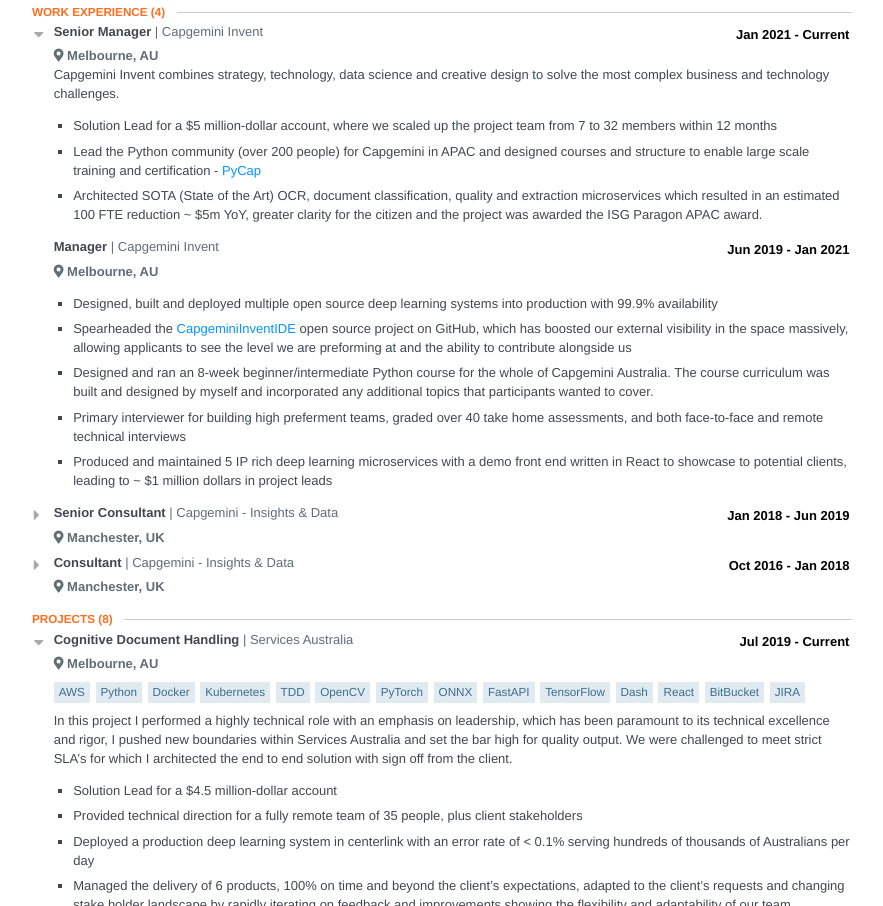
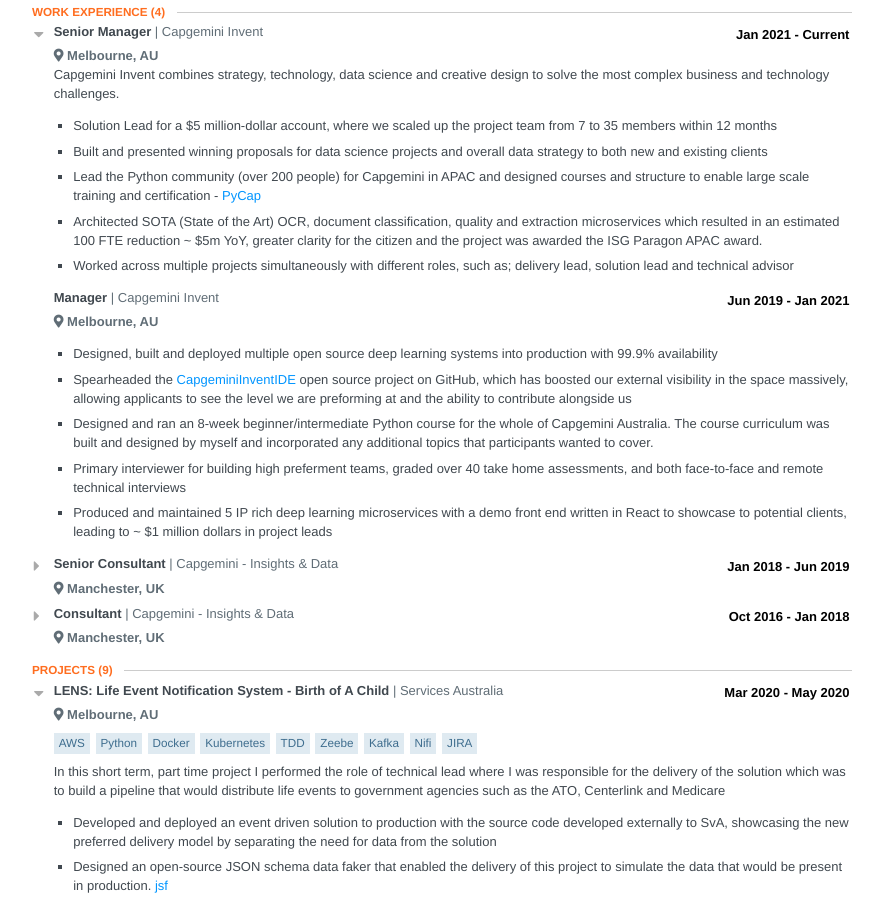
Before and after one commit to ghandic/resume, a plain HTML site: page index.html in a window 1280 px wide. Shown: the part 482-1388 px from the top of the page, without its empty margins (198-1081 px from the left). Drawn offline with Linux system fonts and the light colour scheme.

Commit message:
deploy: 175f868a87ac18c06e90182b75a45d1ad16e8d61

```diff
--- a/index.html
+++ b/index.html
@@ -840,9 +840,11 @@
      			<div class="item" id="work-item">
     				<div class="summary"><p>Capgemini Invent combines strategy, technology, data science and creative design to solve the most complex business and technology challenges.</p></div>
     				<ul class="highlights">
-    					<li><p>Solution Lead for a $5 million-dollar account, where we scaled up the project team from 7 to 32 members within 12 months</p></li>
+    					<li><p>Solution Lead for a $5 million-dollar account, where we scaled up the project team from 7 to 35 members within 12 months</p></li>
+    					<li><p>Built and presented winning proposals for data science projects and overall data strategy to both new and existing clients</p></li>
     					<li><p>Lead the Python community (over 200 people) for Capgemini in APAC and designed courses and structure to enable large scale training and certification - <a href='https://capgeminiinventide.github.io/PyCap/'>PyCap</a></p></li>
     					<li><p>Architected SOTA (State of the Art) OCR, document classification, quality and extraction microservices which resulted in an estimated 100 FTE reduction ~ $5m YoY, greater clarity for the citizen and the project was awarded the ISG Paragon APAC award.</p></li>
+    					<li><p>Worked across multiple projects simultaneously with different roles, such as; delivery lead, solution lead and technical advisor</p></li>
     				</ul>
     			</div>
     		</section>
@@ -934,12 +936,49 @@
     </section>
     <section class="section">
       <header>
-        <h2 class='section-title'>Projects <span class="item-count">(8)</span></h2>
+        <h2 class='section-title'>Projects <span class="item-count">(9)</span></h2>
       </header>
       <section id="projects">
         <section class="project-item">
           <input id="project-item-0" type="checkbox" class="toggle-item" checked="checked" />
           <label for="project-item-0"></label>
+
+          <header class="clear">
+            <div class="position">LENS: Life Event Notification System - Birth of A Child</div>
+            <div class="company">Services Australia</div>
+            <div class="date">
+              <span class="startDate">Mar 2020</span>
+              <span class="endDate">- May 2020</span>
+            </div>
+          </header>
+
+          <span class="location">
+    				<span class="fas fa-map-marker-alt"></span>
+    				<span class="city">Melbourne, AU</span>
+    			</span>
+
+          <ul class="keywords">
+            <li>AWS</li>
+            <li>Python</li>
+            <li>Docker</li>
+            <li>Kubernetes</li>
+            <li>TDD</li>
+            <li>Zeebe</li>
+            <li>Kafka</li>
+            <li>Nifi</li>
+            <li>JIRA</li>
+          </ul>
+          <div class="item">
+            <div class="summary"><p>In this short term, part time project I performed the role of technical lead where I was responsible for the delivery of the solution which was to build a pipeline that would distribute life events to government agencies such as the ATO, Centerlink and Medicare</p></div>
+            <ul class="highlights">
+              <li><p>Developed and deployed an event driven solution to production with the source code developed externally to SvA, showcasing the new preferred delivery model by separating the need for data from the solution</p></li>
+              <li><p>Designed an open-source JSON schema data faker that enabled the delivery of this project to simulate the data that would be present in production. <a href='https://github.com/ghandic/jsf'>jsf</a></p></li>
+            </ul>
+          </div>
+        </section>
+        <section class="project-item">
+          <input id="project-item-1" type="checkbox" class="toggle-item" checked="checked" />
+          <label for="project-item-1"></label>
 
           <header class="clear">
             <div class="position">Cognitive Document Handling</div>
@@ -974,7 +1013,7 @@
           <div class="item">
             <div class="summary"><p>In this project I performed a highly technical role with an emphasis on leadership, which has been paramount to its technical excellence and rigor, I pushed new boundaries within Services Australia and set the bar high for quality output. We were challenged to meet strict SLA’s for which I architected the end to end solution with sign off from the client.</p></div>
             <ul class="highlights">
-              <li><p>Solution Lead for a $4.5 million-dollar account</p></li>
+              <li><p>Solution Lead for a $5 million-dollar account</p></li>
               <li><p>Provided technical direction for a fully remote team of 35 people, plus client stakeholders</p></li>
               <li><p>Deployed a production deep learning system in centerlink with an error rate of < 0.1% serving hundreds of thousands of Australians per day</p></li>
               <li><p>Managed the delivery of 6 products, 100% on time and beyond the client’s expectations, adapted to the client’s requests and changing stake holder landscape by rapidly iterating on feedback and improvements showing the flexibility and adaptability of our team</p></li>
@@ -984,8 +1023,8 @@
           </div>
         </section>
         <section class="project-item">
-          <input id="project-item-1" type="checkbox" class="toggle-item" checked="checked" />
-          <label for="project-item-1"></label>
+          <input id="project-item-2" type="checkbox" class="toggle-item" checked="checked" />
+          <label for="project-item-2"></label>
 
           <header class="clear">
             <div class="position">Data Hub</div>
@@ -1028,8 +1067,8 @@
           </div>
         </section>
         <section class="project-item">
-          <input id="project-item-2" type="checkbox" class="toggle-item" checked="checked" />
-          <label for="project-item-2"></label>
+          <input id="project-item-3" type="checkbox" class="toggle-item" checked="checked" />
+          <label for="project-item-3"></label>
 
           <header class="clear">
             <div class="position">Automated Form Processing</div>
@@ -1066,8 +1105,8 @@
           </div>
         </section>
         <section class="project-item">
-          <input id="project-item-3" type="checkbox" class="toggle-item" checked="checked" />
-          <label for="project-item-3"></label>
+          <input id="project-item-4" type="checkbox" class="toggle-item" checked="checked" />
+          <label for="project-item-4"></label>
 
           <header class="clear">
             <div class="position">Facial Recognition &amp; Analysis API</div>
@@ -1108,8 +1147,8 @@
           </div>
         </section>
         <section class="project-item">
-          <input id="project-item-4" type="checkbox" class="toggle-item" checked="checked" />
-          <label for="project-item-4"></label>
+          <input id="project-item-5" type="checkbox" class="toggle-item" checked="checked" />
+          <label for="project-item-5"></label>
 
           <header class="clear">
             <div class="position">Automated Leakage Detection</div>
@@ -1145,8 +1184,8 @@
           </div>
         </section>
         <section class="project-item">
-          <input id="project-item-5" type="checkbox" class="toggle-item" checked="checked" />
-          <label for="project-item-5"></label>
+          <input id="project-item-6" type="checkbox" class="toggle-item" checked="checked" />
+          <label for="project-item-6"></label>
 
           <header class="clear">
             <div class="position">Design of Data Science Competition</div>
@@ -1179,8 +1218,8 @@
           </div>
         </section>
         <section class="project-item">
-          <input id="project-item-6" type="checkbox" class="toggle-item" checked="checked" />
-          <label for="project-item-6"></label>
+          <input id="project-item-7" type="checkbox" class="toggle-item" checked="checked" />
+          <label for="project-item-7"></label>
 
           <header class="clear">
             <div class="position">Predicting Reservoir Demand</div>
@@ -1206,8 +1245,8 @@
           </div>
         </section>
         <section class="project-item">
-          <input id="project-item-7" type="checkbox" class="toggle-item" checked="checked" />
-          <label for="project-item-7"></label>
+          <input id="project-item-8" type="checkbox" class="toggle-item" checked="checked" />
+          <label for="project-item-8"></label>
 
           <header class="clear">
             <div class="position">Data Science Platform</div>
```
